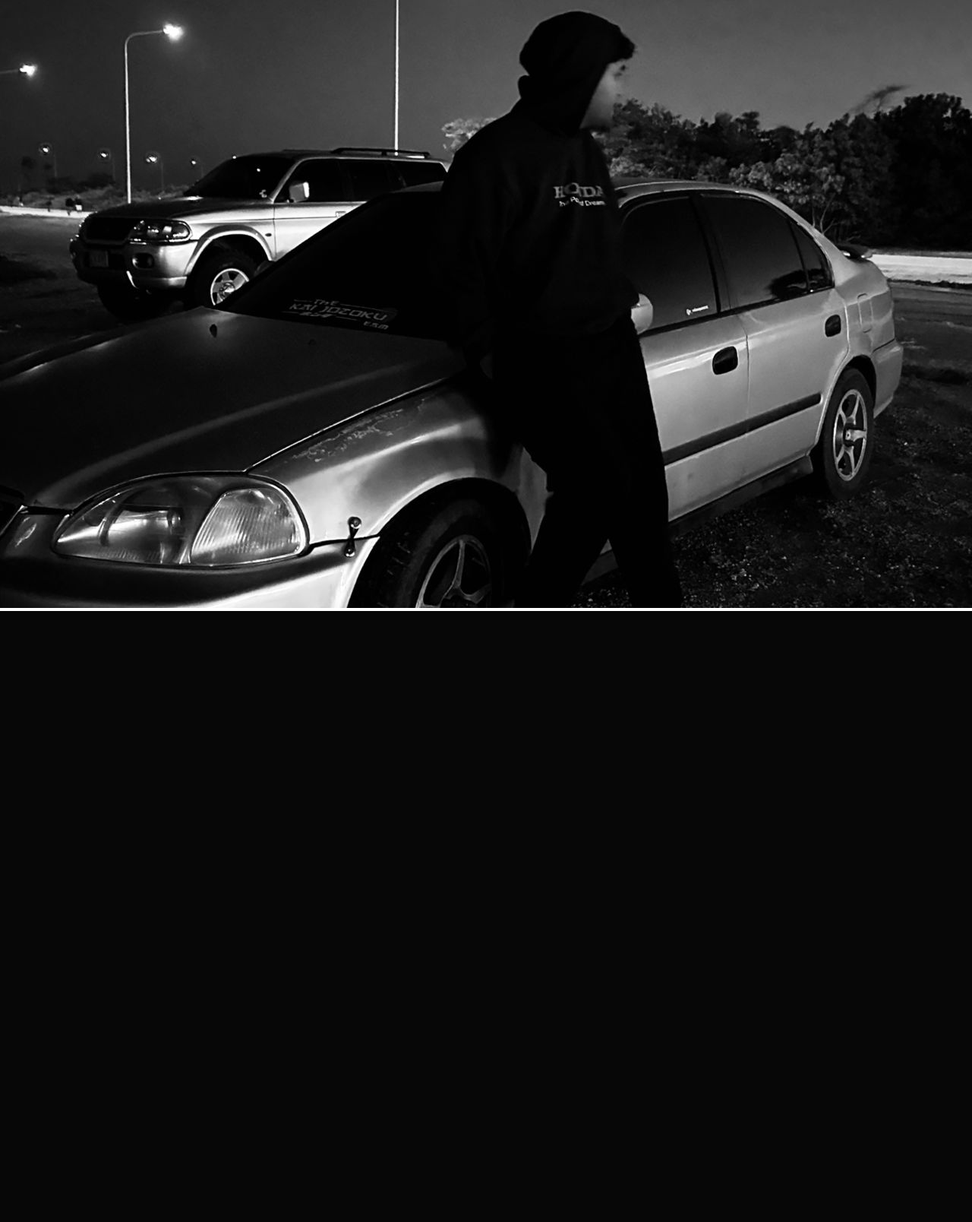
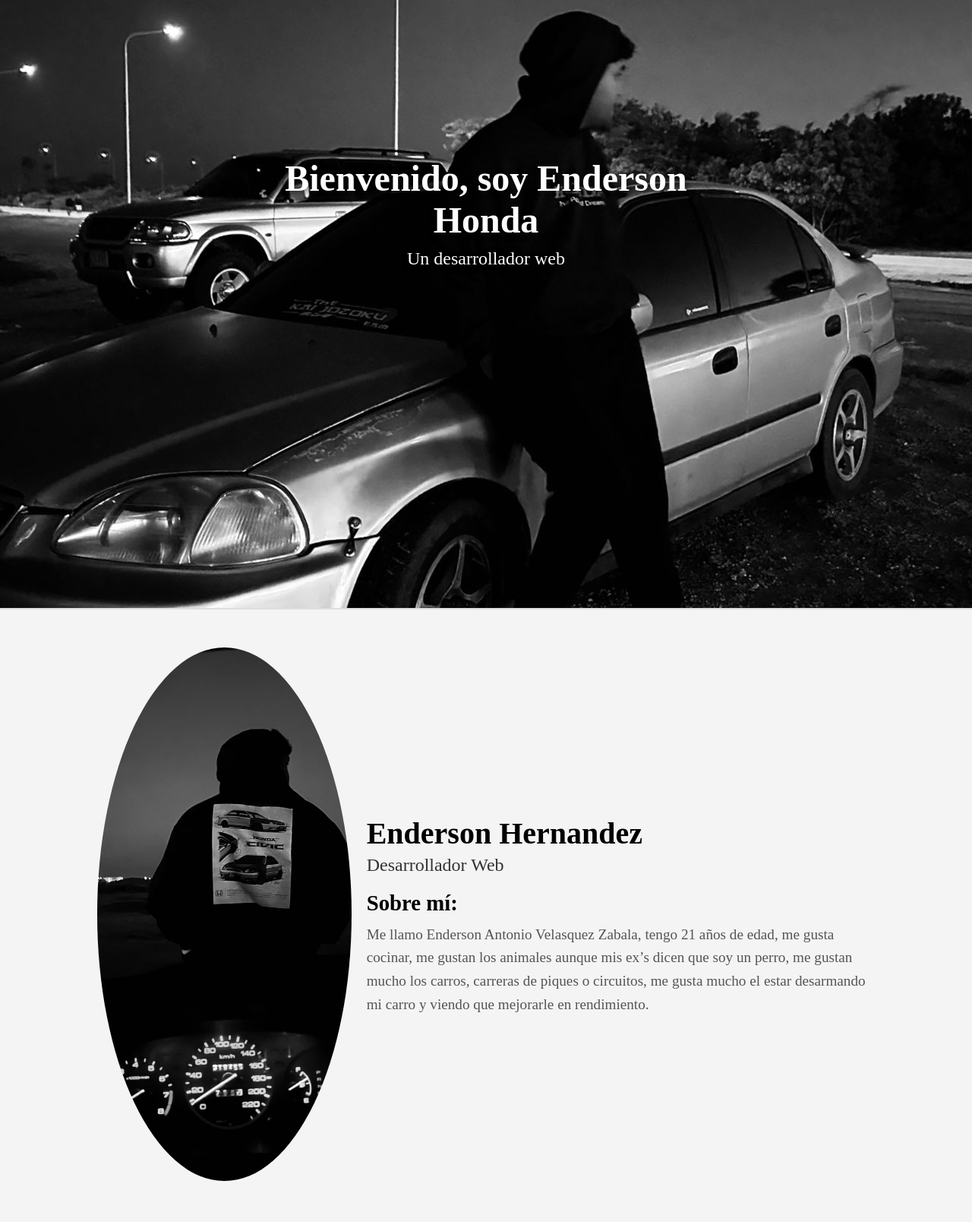
Before and after one commit to Endersonn/Portafolio-Enderson-Honda, a PHP site: page / in a window 1280 px wide. Shown: the part 100-1708 px from the top of the page at 76% size. Before the commit the page ends 904 px from the top, so only its background shows below. Run offline with PHP 8.4, Linux system fonts and the light colour scheme.

Commit message:
commit add - se implmento el texto en la imagen de fondo , tambien puse la parte de about aunque aun no la direcciono con la nav bar, y le puse sticky para que al bajar siguiera la pantalla

```diff
--- /dev/null
+++ b/cuerpo.css
@@ -0,0 +1,82 @@
+/* Fondo de pantalla y estilo de la imagen */
+.fondo {
+    position: relative;
+    width: 100%;
+    height: 100vh;
+}
+
+.imagen-fondo {
+    width: 100%;
+    height: 100vh;
+    object-fit: cover;
+    display: block;
+}
+
+/* Estilo del texto de bienvenida */
+.texto-bienvenida {
+    position: absolute;
+    top: 35%;
+    left: 50%;
+    transform: translate(-50%, -50%);
+    color: white;
+    text-align: center;
+    text-shadow: 2px 2px 10px rgba(0, 0, 0, 0.8);
+}
+
+.texto-bienvenida h1 {
+    font-size: 3em;
+    margin-bottom: 10px;
+}
+
+.texto-bienvenida p {
+    font-size: 1.5em;
+}
+
+/* Sección del perfil */
+.perfil-section {
+    display: flex;
+    align-items: center;
+    justify-content: flex-start;
+    padding: 50px 10%;
+    background-color: #f4f4f4;
+    border-top: 2px solid #ddd;
+}
+
+.perfil-imagen {
+    flex: 1;
+    padding-right: 20px;
+}
+
+.imagen-perfil {
+    width: 100%;
+    height: auto;
+    border-radius: 50%;
+    object-fit: cover;
+}
+
+.perfil-info {
+    flex: 2;
+    text-align: left;
+}
+
+.perfil-info h2 {
+    font-size: 2.5em;
+    margin-bottom: 5px;
+}
+
+.perfil-info p {
+    font-size: 1.5em;
+    color: #333;
+}
+
+.descripcion h3 {
+    font-size: 1.8em;
+    margin-top: 20px;
+    margin-bottom: 10px;
+}
+
+.descripcion p {
+    font-size: 1.2em;
+    line-height: 1.6;
+    color: #555;
+}
--- a/index.html
+++ b/index.html
@@ -6,9 +6,10 @@
     <title>Portafolio - Enderson Honda Civic</title>
     <link rel="icon" href="img/honda logo.png">
 
-      <!-- Estilos solo de la navbar -->
+    <!-- Estilos solo de la navbar -->
     <link rel="stylesheet" href="navbar.css">
-
+    <!-- Estilos del fondo y texto -->
+    <link rel="stylesheet" href="cuerpo.css">
 
 
 </head>
@@ -26,7 +27,29 @@
         </div>
     </div>
 
-     <img src="img/fondo.jpg" alt="Fondo" style="width: 100%; height: 100vh; object-fit: cover;">
+     <!-- Fondo de la imagen -->
+    <div class="fondo">
+        <img src="img/fondo.jpg" alt="Fondo" class="imagen-fondo">
+        <div class="texto-bienvenida">
+            <h1>Bienvenido, soy Enderson Honda</h1>
+            <p>Un desarrollador web</p>
+        </div>
+    </div>
+
+     <!-- Sección de perfil -->
+    <div class="perfil-section">
+        <div class="perfil-imagen">
+            <img src="img/perfil.jpg" alt="Perfil" class="imagen-perfil">
+        </div>
+        <div class="perfil-info">
+            <h2>Enderson Hernandez</h2>
+            <p>Desarrollador Web</p>
+            <div class="descripcion">
+                <h3>Sobre mí:</h3>
+                <p>Me llamo Enderson Antonio Velasquez Zabala, tengo 21 años de edad, me gusta cocinar, me gustan los animales aunque mis ex’s dicen que soy un perro, me gustan mucho los carros, carreras de piques o circuitos, me gusta mucho el estar desarmando mi carro y viendo que mejorarle en rendimiento.</p>
+            </div>
+        </div>
+    </div>
 
 
 </body>
--- a/navbar.css
+++ b/navbar.css
@@ -6,15 +6,18 @@
     box-sizing: border-box;
 }
 
-/* Estilos para la barra de navegación */
+
 .navbar {
+    position: sticky; /* Estilo para la barra de navegación sticky */
+    top: 0; /* Mantiene la navbar pegada en la parte superior */
     background-color: #5e5c5c;
     display: flex;
-    justify-content: space-between; /* Separar los bloques de logo y enlaces */
+    justify-content: space-between;
     align-items: center;
     width: 100%;
     height: 100px;
     padding: 0 20px;
+    z-index: 1000; /* Asegura que la navbar quede por encima de otros elementos */
 }
 
 /* Estilos para el contenedor del logo */
```
Also changed, not shown: img/perfil.jpg (added).
